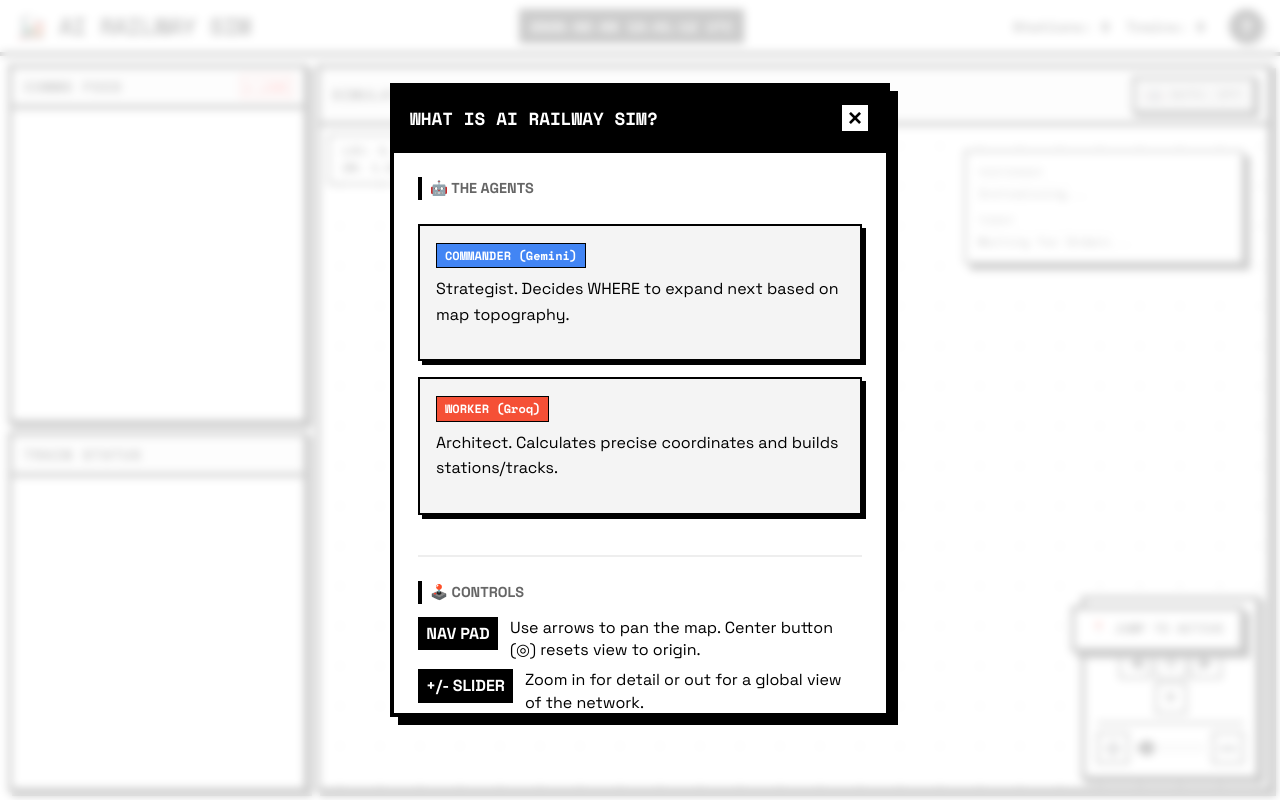
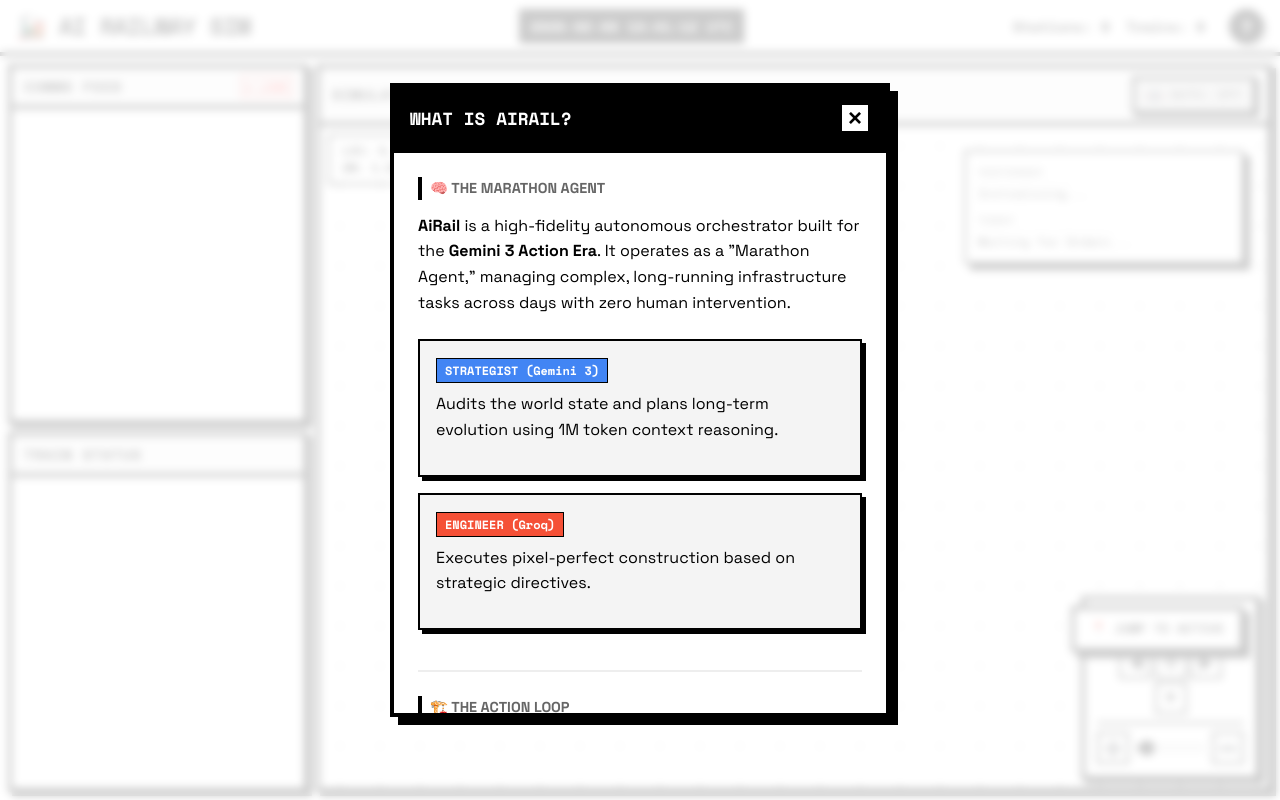
Before and after one commit to gaurawsinghbusiness-sys/AiRail, a website: page public/index.html in a window 1280 px wide. Both pictures are taken after a click on the button "What is this?". Drawn offline with nearby package versions, Linux system fonts and the light colour scheme; no server answers.

Commit message:
docs: rebrand to AiRail and expand marathon agent info in modal

```diff
--- a/public/index.html
+++ b/public/index.html
@@ -100,21 +100,38 @@
   <div id="help-modal" class="modal">
     <div class="modal-content">
       <div class="modal-header">
-        <h2>WHAT IS AI RAILWAY SIM?</h2>
+        <h2>WHAT IS AIRAIL?</h2>
         <button class="modal-close">&times;</button>
       </div>
       <div class="modal-body">
         <div class="help-section">
-          <h3>🤖 THE AGENTS</h3>
+          <h3>🧠 THE MARATHON AGENT</h3>
+          <p><strong>AiRail</strong> is a high-fidelity autonomous orchestrator built for the <strong>Gemini 3 Action Era</strong>. It operates as a "Marathon Agent," managing complex, long-running infrastructure tasks across days with zero human intervention.</p>
           <div class="agent-docs">
             <div class="agent-info">
-              <span class="agent-tag gemini">COMMANDER (Gemini)</span>
-              <p>Strategist. Decides WHERE to expand next based on map topography.</p>
+              <span class="agent-tag gemini">STRATEGIST (Gemini 3)</span>
+              <p>Audits the world state and plans long-term evolution using 1M token context reasoning.</p>
             </div>
             <div class="agent-info">
-              <span class="agent-tag groq">WORKER (Groq)</span>
-              <p>Architect. Calculates precise coordinates and builds stations/tracks.</p>
+              <span class="agent-tag groq">ENGINEER (Groq)</span>
+              <p>Executes pixel-perfect construction based on strategic directives.</p>
             </div>
+          </div>
+        </div>
+
+        <div class="help-section">
+          <h3>🏗️ THE ACTION LOOP</h3>
+          <div class="help-item">
+            <span class="help-key">💭 THOUGHTS</span>
+            <span class="help-desc">Transparent "Thought Signatures" show the internal reasoning process of the agents in the live feed.</span>
+          </div>
+          <div class="help-item">
+            <span class="help-key">✅ VERIFY</span>
+            <span class="help-desc">Autonomous Project Surveyor (Gemini) verifies proposals and forces self-correction if errors are detected.</span>
+          </div>
+          <div class="help-item">
+            <span class="help-key">🌍 GLOBAL JUMP</span>
+            <span class="help-desc">When a city hits its complexity cap (50 stations), AiRail autonomously jumps to start a new global hub.</span>
           </div>
         </div>
 
@@ -122,19 +139,11 @@
           <h3>🕹️ CONTROLS</h3>
           <div class="help-item">
             <span class="help-key">NAV PAD</span>
-            <span class="help-desc">Use arrows to pan the map. Center button (◎) resets view to origin.</span>
-          </div>
-          <div class="help-item">
-            <span class="help-key">+/- SLIDER</span>
-            <span class="help-desc">Zoom in for detail or out for a global view of the network.</span>
+            <span class="help-desc">Pan the map. Center (◎) resets view.</span>
           </div>
           <div class="help-item">
             <span class="help-key">👁️ RIDE</span>
-            <span class="help-desc">Locks focus on a specific train. Watch the world go by from its perspective.</span>
-          </div>
-          <div class="help-item">
-            <span class="help-key">📍 JUMP</span>
-            <span class="help-desc">Instantly pans to the first active train on the map.</span>
+            <span class="help-desc">Locks focus on a train for a POV experience.</span>
           </div>
         </div>
 
```
